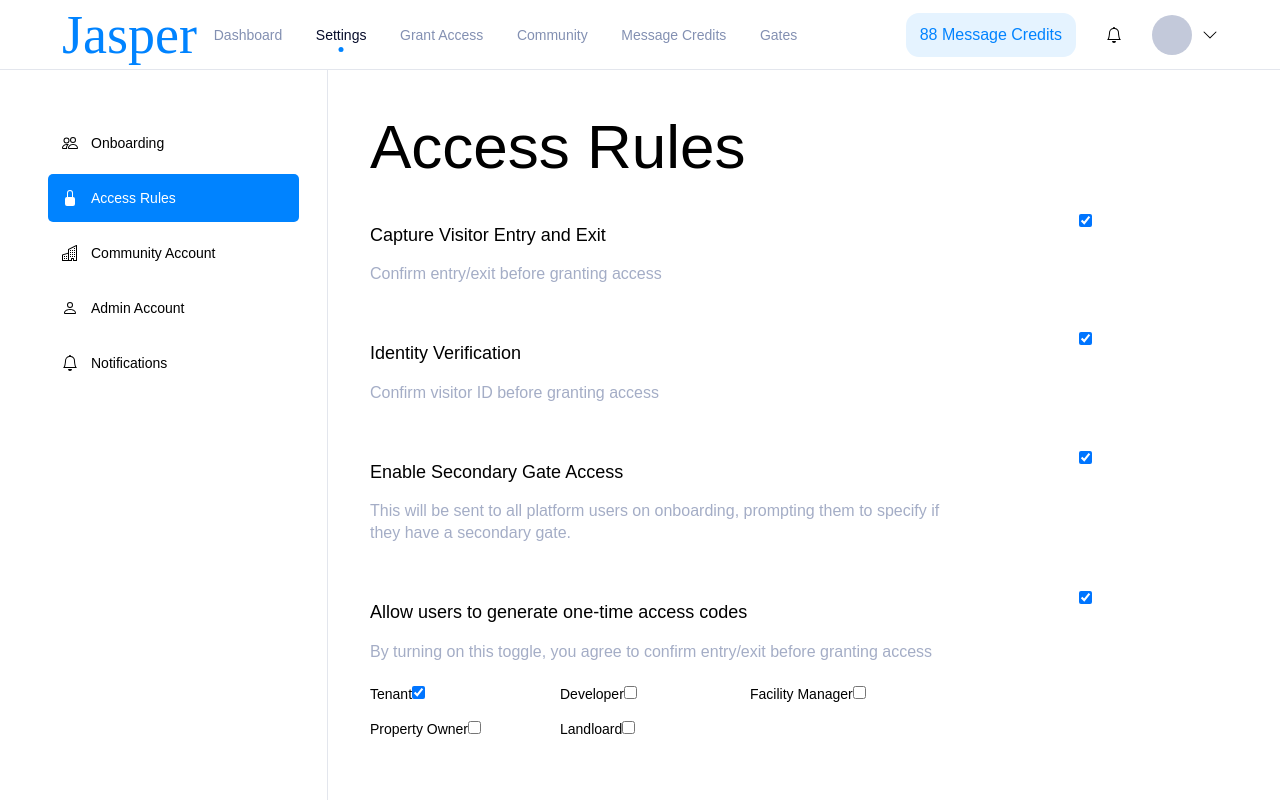
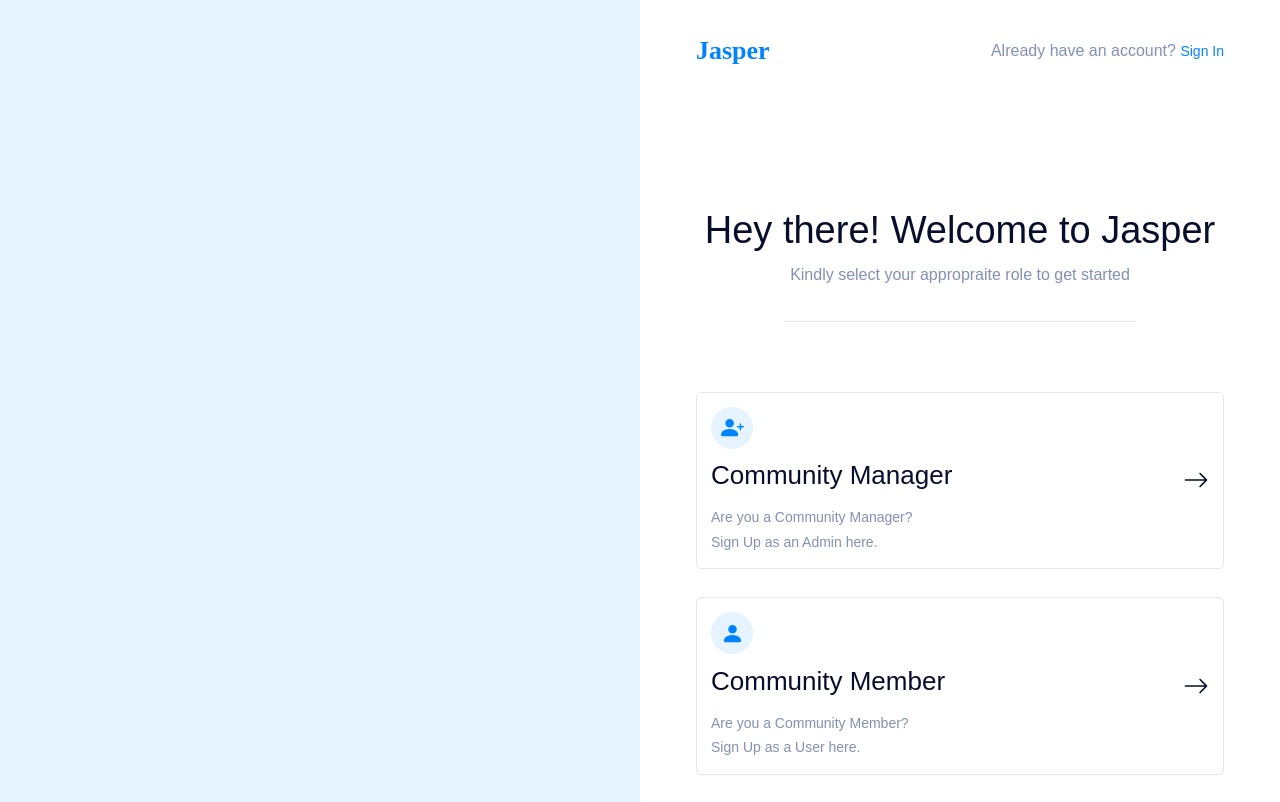
Before and after one commit to Sami-Rocks/benemasia, a React (Create React App) app: page / in a window 1280 px wide. Shown: the top 802 px of the page. Built offline with nearby package versions, Linux system fonts and the light colour scheme.

Commit message:
authentiaion

```diff
--- a/src/App.tsx
+++ b/src/App.tsx
@@ -1,18 +1,25 @@
-import Community from 'pages/Community';
-import Settings from 'pages/Settings';
+// import Community from 'pages/Community';
+// import Settings from 'pages/Settings';
 import React from 'react';
-import Header from './components/Header';
 import { BrowserRouter, Routes, Route } from "react-router-dom";
+import Auth from 'pages/Auth';
+import Home from 'pages/Auth/Home';
+import Login from 'pages/Auth/Login';
+import Register from 'pages/Auth/Register';
 
 function App() {
   return (
     <BrowserRouter>
       <div className="App">
-      <Header />
       <Routes>
-        <Route path='/' element={<Settings />} />
-        <Route path='community' element={<Community />} />
-        <Route path='*' element={<Community />} />
+        {/* <Route path='/' element={<Settings />} />
+        <Route path='community' element={<Community />} /> */}
+        {/* <Route path='*' element={<Community />} /> */}
+        <Route element={<Auth />} >
+            <Route path='/' element={<Home />} />
+            <Route path='/register' element={<Register />} />
+            <Route path='/login' element={<Login />} />
+        </Route>
       </Routes>
 
       </div>
--- a/src/assets/styles/global.css
+++ b/src/assets/styles/global.css
@@ -3,39 +3,52 @@
 @tailwind utilities;
 
 
+*{
+  border-color: #E3E6ED ;
+}
+
+
 p,
 h6,
 * {
-  @apply text-sm;
+  @apply text-sm text-black;
+}
+a{
+  @apply text-primary
+}
+
+.logo{
+  font-family: 'DM Serif Display', serif;
+  @apply text-primary font-semibold
 }
 
 small,
 sup,
 sub,
 .footnote {
-  @apply text-xs;
+  @apply text-xs text-black;
   font-weight: 400;
 }
 
 h1 {
-  @apply text-3xl;
+  @apply text-3xl text-black;
 }
 
 h2 {
-  @apply text-2xl;
+  @apply text-2xl text-black;
   line-height: 36px;
 }
 
 h3 {
-  @apply text-xl;
+  @apply text-xl text-black;
 }
 
 h4 {
-  @apply text-lg;
+  @apply text-lg text-black;
 }
 
 h5 {
-  @apply text-base;
+  @apply text-base text-black;
 }
 
 .container {
--- a/src/assets/styles/main.scss
+++ b/src/assets/styles/main.scss
@@ -5,9 +5,7 @@
 *{
     // transition: all .2s ease-in-out;
 }
-html{
-    font-size: 79%;
-}
+
 body {
     font-family: 'DM Sans', sans-serif;
     margin: 0;
--- /dev/null
+++ b/src/helpers/SVGs.tsx
@@ -0,0 +1,14 @@
+const SVGs = {
+    person: <svg xmlns="http://www.w3.org/2000/svg" width="23" height="23" fill="rgb(0 131 255 / var(--tw-text-opacity))" className="bi bi-person-fill" viewBox="0 0 16 16">
+    <path d="M3 14s-1 0-1-1 1-4 6-4 6 3 6 4-1 1-1 1H3zm5-6a3 3 0 1 0 0-6 3 3 0 0 0 0 6z"/>
+    </svg>,
+    person_plus: <svg xmlns="http://www.w3.org/2000/svg" width="23" height="23" fill="rgb(0 131 255 / var(--tw-text-opacity)" className="bi bi-person-plus-fill" viewBox="0 0 16 16">
+    <path d="M1 14s-1 0-1-1 1-4 6-4 6 3 6 4-1 1-1 1H1zm5-6a3 3 0 1 0 0-6 3 3 0 0 0 0 6z"/>
+    <path fill-rule="evenodd" d="M13.5 5a.5.5 0 0 1 .5.5V7h1.5a.5.5 0 0 1 0 1H14v1.5a.5.5 0 0 1-1 0V8h-1.5a.5.5 0 0 1 0-1H13V5.5a.5.5 0 0 1 .5-.5z"/>
+  </svg>,
+  arrow_right: <svg xmlns="http://www.w3.org/2000/svg" width="26" height="26" fill="currentColor" className="bi bi-arrow-right" viewBox="0 0 16 16">
+  <path fill-rule="evenodd" d="M1 8a.5.5 0 0 1 .5-.5h11.793l-3.147-3.146a.5.5 0 0 1 .708-.708l4 4a.5.5 0 0 1 0 .708l-4 4a.5.5 0 0 1-.708-.708L13.293 8.5H1.5A.5.5 0 0 1 1 8z"/>
+  </svg>,
+}
+
+export default SVGs
--- /dev/null
+++ b/src/pages/Auth/Home.tsx
@@ -0,0 +1,46 @@
+import SVGs from "helpers/SVGs"
+
+const Home = () => {
+    const roles = [
+        {
+            id:1,
+            role: 'Community Manager',
+            type: 'an Admin',
+            icon: SVGs.person_plus
+        },
+        {
+            id:2,
+            role: 'Community Member',
+            type: 'a User',
+            icon: SVGs.person
+        },
+    ]
+    return(
+        <div className="mt-40 mx-auto text-center w-full md:min-w-[430px] max-w-[620px] ">
+            <h3>Hey there! Welcome to Jasper</h3>
+            <p className="text-grey_text mt-3" >Kindly select your appropraite role to get started</p>
+            <hr className="mt-10 w-2/3 mx-auto"  />
+
+            <div className="text-left mt-20 " >
+                {
+                    roles.map(data => (
+                        <div className="p-4 my-8 w-full border rounded-md cursor-pointer flex justify-between items-center" key={data.id}>
+                            <div>
+                                <div className=" w-12 h-12 bg-faded rounded-full flex justify-center items-center text-primary">
+                                    {data.icon}
+                                </div>
+                                <h4 className="mt-3 mb-4" >{data.role}</h4>
+                                <p className="text-grey_text text-xs lg:text-sm leading-6 lg:leading-7" >Are you a {data.role}? <br /> Sign Up as {data.type} here.</p>
+                            </div>
+                           <div>
+                               {SVGs.arrow_right}
+                           </div>
+                        </div>
+                    ))
+                }
+            </div>
+        </div>
+    )
+}
+
+export default Home
--- /dev/null
+++ b/src/pages/Auth/Login.tsx
@@ -0,0 +1,9 @@
+const Login = () => {
+    return(
+        <div className="login">
+
+        </div>
+    )
+}
+
+export default Login
--- /dev/null
+++ b/src/pages/Auth/Register.tsx
@@ -0,0 +1,9 @@
+const Register = () => {
+    return(
+        <div className="register">
+
+        </div>
+    )
+}
+
+export default Register
--- /dev/null
+++ b/src/pages/Auth/index.tsx
@@ -0,0 +1,29 @@
+import { Link, Outlet, useLocation } from "react-router-dom";
+
+const Auth = () => {
+
+    const location = useLocation()
+
+    return(
+        <div className="grid lg:grid-cols-2 min-h-screen">
+            <div className="bg-faded hidden lg:block" >
+            </div>
+            <div className="p-6 w-screen lg:w-auto md:p-10 md:px-16" >
+                <header className="flex justify-between items-center" >
+                    <h4 className="logo" >Jasper</h4>
+                    { location.pathname !== '/login' ?
+                    <p className="text-grey_text" >Already have an account? <span><Link to='/auth/login' >Sign In</Link></span> </p>
+                    : <p className="text-grey_text" >New here? <span><Link to='/auth/register' >Register</Link></span> </p>
+
+                    }
+                </header>
+                <div>
+                    <Outlet />
+                </div>
+
+            </div>
+        </div>
+    )
+}
+
+export default Auth
--- a/tailwind.config.js
+++ b/tailwind.config.js
@@ -30,7 +30,8 @@ module.exports = {
         "7xl": ["62px", { lineHeight: "70px" }],
       },
       fontFamily: {
-        'sans': ['DM Sans', 'sans-serif']
+        'sans': ['DM Sans', 'sans-serif'] ,
+        'sans-display': ['DM Serif Display', 'sans-serif'] ,
       },
     },
   },
```
